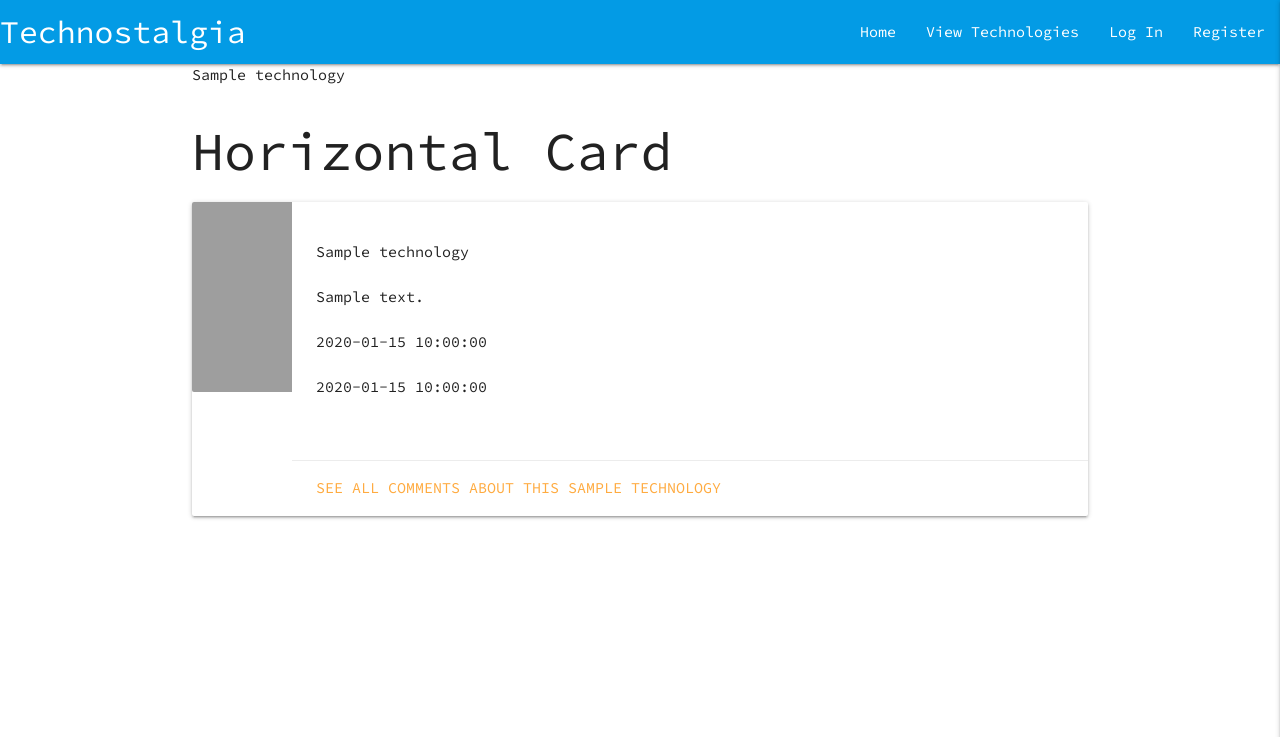
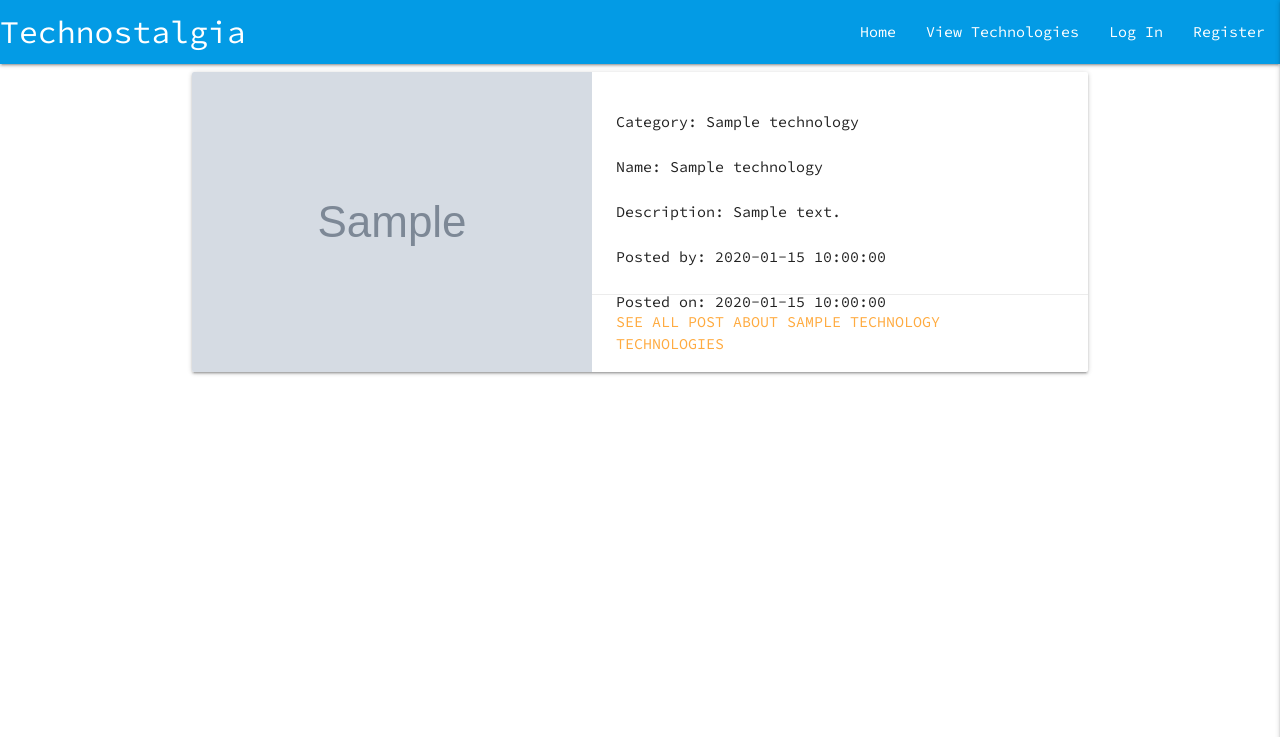
Before and after one commit to ConacBreslin/technostalgia, a Flask app: page /get_technologies in a window 1280 px wide. Shown: the top 737 px of the page. Run offline with Flask 2, Linux system fonts and the light colour scheme; grey boxes marked "Sample" are stand-in pictures; a database or web service that is not in the repository returns one stand-in record (values such as "Sample title"); some libraries are stand-ins or nearby versions; grey boxes are pictures that could not be loaded.

Commit message:
Get images from MOngoDB to populate cards on technologies page

```diff
--- a/app.py
+++ b/app.py
@@ -22,7 +22,8 @@ mongo = PyMongo(app)
 @app.route("/")
 @app.route("/home")
 def home():
-    return render_template("/home.html", page_title="Home")
+    technologies = mongo.db.technologies.find()
+    return render_template("/home.html",technologies=technologies, page_title="Home")
 
 
 @app.route("/get_technologies")
--- a/templates/technologies.html
+++ b/templates/technologies.html
@@ -3,27 +3,24 @@
 
 {% block content %}
 
-{{ technologies[0]["technology_name"]}}
-
-
 {% for technology in technologies %}
   <div class="col s12 m7">
-    <h2 class="header">Horizontal Card</h2>
-      <div class="card horizontal">
+    <div class="card horizontal small">
       <div class="card-image">
-        <img src="https://lorempixel.com/100/190/nature/6">
+      <img src="{{ technology.technology_image }}" alt="" >
       </div>
       <div class="card-stacked">
       <div class="card-content">
         <ul>
-              <li>{{ technology.technology_name }}</li><br>
-              <li>{{ technology.technology_description }}</li><br>
-              <li>{{ technology.post_date }}</li><br>
-              <li>{{ technology.posted_by }}</li><br>
+          <li>Category: {{ technology.category_name }}</li><br>
+          <li>Name: {{ technology.technology_name }}</li><br>
+          <li>Description: {{ technology.technology_description }}</li><br>
+          <li>Posted by: {{ technology.posted_by }}</li><br>
+          <li>Posted on: {{ technology.post_date }}</li><br>
         </ul>
       </div>
       <div class="card-action">
-            <a href="#">See all comments about this {{ technology.category_name}} </a>
+            <a href="#">See all post about {{ technology.category_name}} technologies </a>
       </div>
       </div>
     </div>
```
Also changed, not shown: templates/home.html (+5 -7 lines), README.md. Lines whose indentation alone changed are shown as unchanged.
